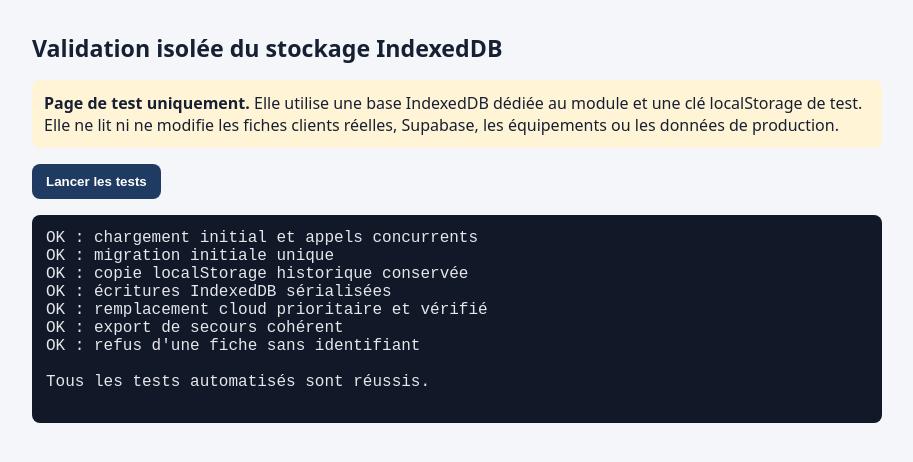
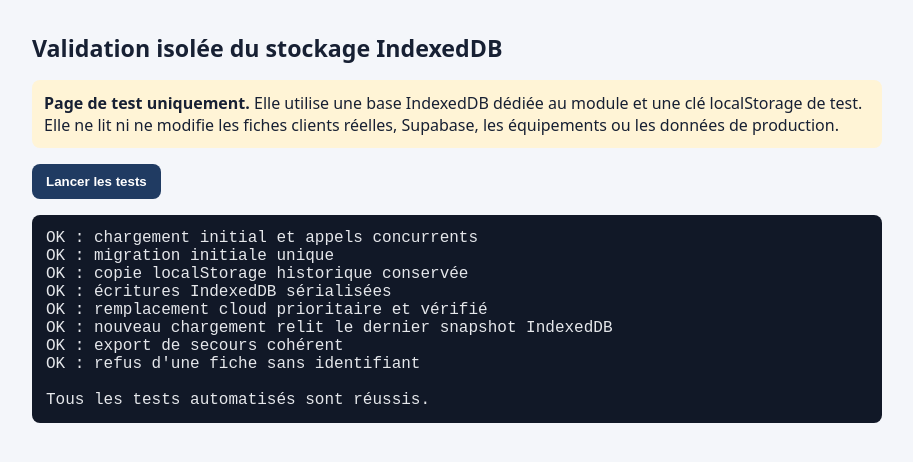
Before and after one commit to julienarmand12/chabanal-et-fils, a plain HTML site: page client-store-test.html in a window 1280 px wide. Both pictures are taken after a click on the button "Lancer les tests". Shown: the whole page, without its empty margins (183-1096 px from the left). Drawn offline with Linux system fonts and the light colour scheme.

Commit message:
Test fresh IndexedDB reload after cloud replacement

```diff
--- a/client-store-test.html
+++ b/client-store-test.html
@@ -39,6 +39,8 @@ h1{font-size:1.45rem}button{padding:10px 14px;border:0;border-radius:8px;backgro
    await Promise.all([ChabanalClientStore.save(changed),ChabanalClientStore.replaceFromCloud(cloud)]);
    const after=await ChabanalClientStore.load();
    assert(after.clients.length===1&&after.clients[0].id==="cloud-1","remplacement cloud prioritaire et vérifié");
+   const reloaded=await ChabanalClientStore.load();
+   assert(reloaded.clients.length===1&&reloaded.clients[0].id==="cloud-1","nouveau chargement relit le dernier snapshot IndexedDB");
    const exported=JSON.parse(await ChabanalClientStore.exportLegacyCopy());
    assert(exported.length===1&&exported[0].id==="cloud-1","export de secours cohérent");
    let rejected=false;try{await ChabanalClientStore.save([{name:"Sans identifiant"}])}catch(e){rejected=true}
```
